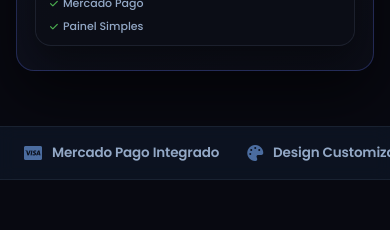
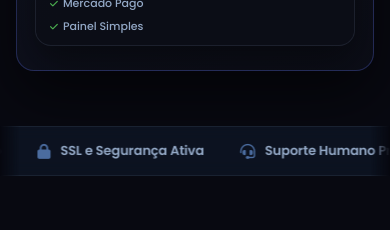
Before and after one commit to plannocorp/planno-site, a React (Vite) app: page / in a window 390 px wide. Shown: the part 1420-1650 px from the top of the page. Built offline with nearby package versions, Linux system fonts and the light colour scheme; a web font is replaced by a local one.

Commit message:
feat: update certification-bar for slide animation

```diff
--- a/src/components/certification-bar/certification-bar.css
+++ b/src/components/certification-bar/certification-bar.css
@@ -5,73 +5,93 @@
   border-bottom: 1px solid rgba(147, 168, 198, 0.1);
   backdrop-filter: blur(8px);
   -webkit-backdrop-filter: blur(8px);
-  padding: 18px 0;
+  padding: 16px 0;
+  overflow: hidden;
+  position: relative;
+  mask-image: linear-gradient(to right, transparent, black 8%, black 92%, transparent);
+  -webkit-mask-image: linear-gradient(to right, transparent, black 8%, black 92%, transparent);
 }
 
-.certification-container {
-  width: min(1180px, calc(100% - 48px));
-  margin: 0 auto;
+.marquee-track {
   display: flex;
   align-items: center;
-  justify-content: space-between;
-  gap: 24px;
-  flex-wrap: wrap;
+  gap: 52px;
+  width: max-content;
+  will-change: transform;
+  animation: marqueeScroll 35s linear infinite;
+}
+
+.certification-bar:hover .marquee-track {
+  animation-play-state: paused;
+}
+
+@keyframes marqueeScroll {
+  0% {
+    transform: translateX(0);
+  }
+  100% {
+    transform: translateX(-50%);
+  }
 }
 
 .certification-item {
   display: inline-flex;
   align-items: center;
-  gap: 10px;
+  gap: 12px;
   color: var(--lightblue);
-  font-size: 13.5px;
+  font-size: 14px;
   font-weight: 600;
   letter-spacing: -0.01em;
-  transition: color 0.3s ease;
+  white-space: nowrap;
+  flex-shrink: 0;
+  cursor: default;
+  transition: color 0.3s ease, transform 0.3s ease;
 }
 
 .certification-item:hover {
   color: var(--white);
+  transform: translateY(-1px);
 }
 
 .certification-icon {
-  font-size: 16px;
+  font-size: 17px;
   color: var(--mainblue);
-  transition: transform 0.3s ease;
+  transition: transform 0.3s ease, color 0.3s ease;
 }
 
 .certification-item:hover .certification-icon {
-  transform: scale(1.15);
-  color: var(--lightblue);
+  transform: scale(1.18);
+  color: #6579ff;
 }
 
 .certification-text {
   white-space: nowrap;
 }
 
-@media screen and (max-width: 960px) {
-  .certification-container {
-    justify-content: center;
-    gap: 20px 32px;
+@media screen and (max-width: 768px) {
+  .certification-bar {
+    padding: 14px 0;
+    mask-image: linear-gradient(to right, transparent, black 5%, black 95%, transparent);
+    -webkit-mask-image: linear-gradient(to right, transparent, black 5%, black 95%, transparent);
+  }
+
+  .marquee-track {
+    gap: 36px;
+    animation-duration: 25s;
+  }
+
+  .certification-item {
+    font-size: 13px;
+    gap: 10px;
+  }
+
+  .certification-icon {
+    font-size: 15px;
   }
 }
 
-@media screen and (max-width: 640px) {
-  .certification-bar {
-    padding: 16px 0;
-    overflow-x: auto;
-    -webkit-overflow-scrolling: touch;
-    scrollbar-width: none;
-  }
-
-  .certification-bar::-webkit-scrollbar {
-    display: none;
-  }
-
-  .certification-container {
-    flex-wrap: nowrap;
-    justify-content: flex-start;
-    padding: 0 24px;
-    width: max-content;
-    gap: 28px;
+@media (prefers-reduced-motion: reduce) {
+  .marquee-track {
+    animation: none;
   }
 }
--- a/src/components/certification-bar/certification-bar.tsx
+++ b/src/components/certification-bar/certification-bar.tsx
@@ -15,10 +15,18 @@
 ];
 
 export const CertificationBar: React.FC = () => {
+  // Quadruplicamos a lista para criar uma esteira longa contínua sem quebras
+  const marqueeItems = [
+    ...certificationItems,
+    ...certificationItems,
+    ...certificationItems,
+    ...certificationItems,
+  ];
+
   return (
-    <div className="certification-bar">
-      <div className="certification-container">
-        {certificationItems.map((item, index) => (
+    <div className="certification-bar" aria-label="Garantias e diferenciais da Planno">
+      <div className="marquee-track">
+        {marqueeItems.map((item, index) => (
           <div key={index} className="certification-item">
             <i className={`${item.icon} certification-icon`} aria-hidden="true"></i>
             <span className="certification-text">{item.text}</span>
```
